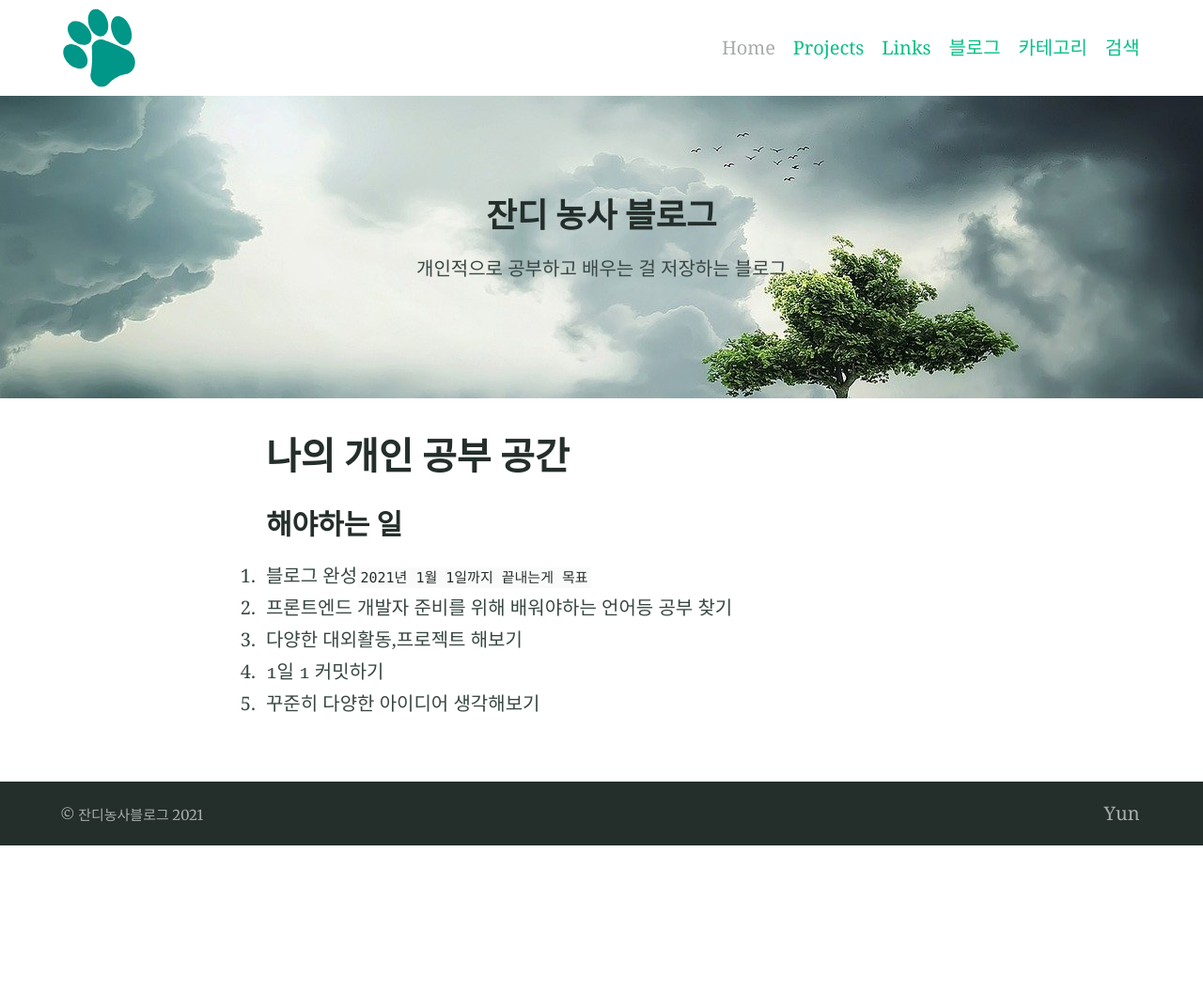
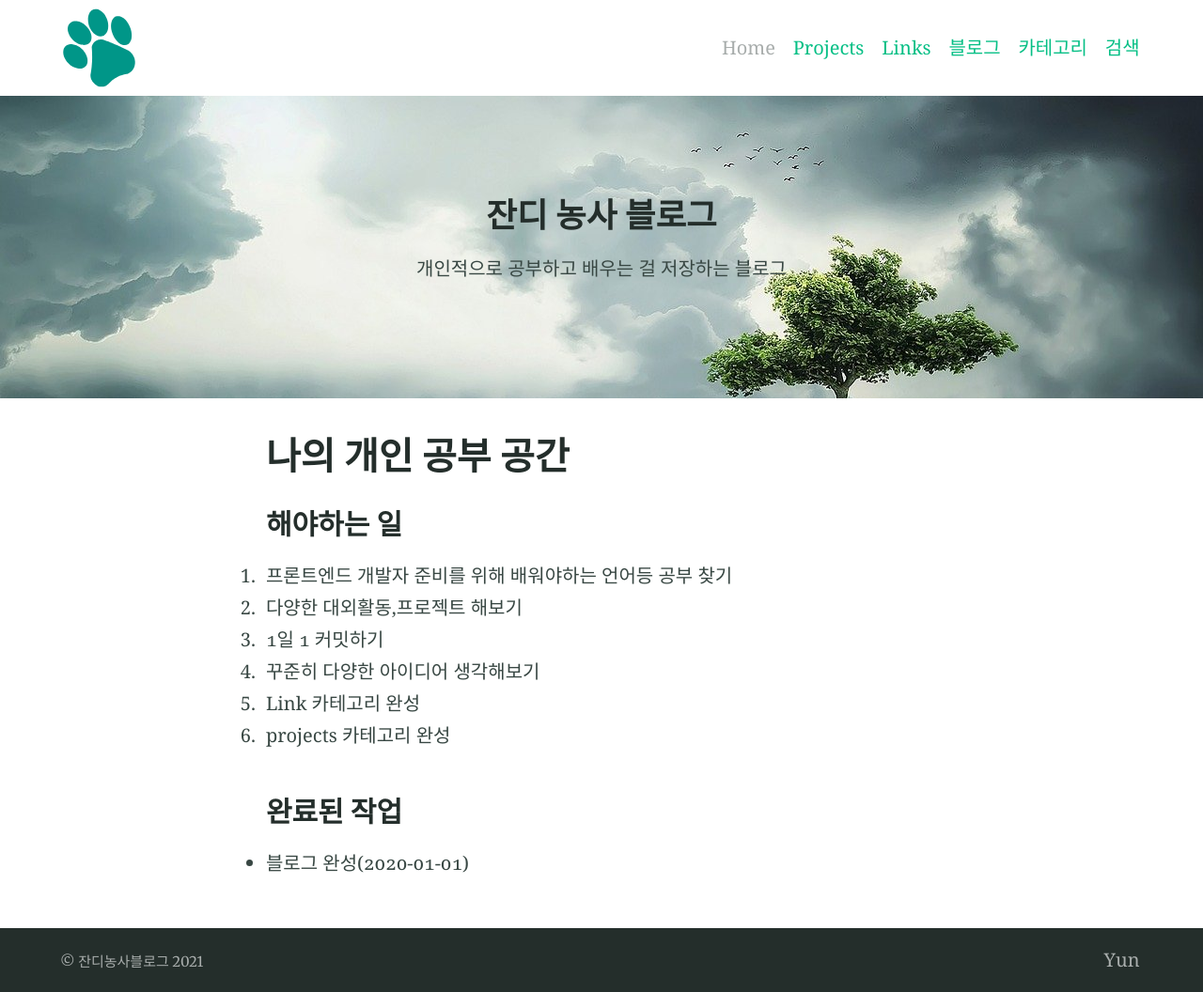
Before and after one commit to EngineerYun/EngineerYun.github.io, a Jekyll site: the page built from index.md, in a window 1280 px wide. Shown: the whole page at 94% size. Built offline with Jekyll 4.4.1, drawn with Linux system fonts in a browser that asks for light colours; before the commit the page ends 900 px from its top, so only the background shows below that.

Commit message:
index 완료된 작업 추가, 해야하는 작업 업데이트

```diff
--- a/index.md
+++ b/index.md
@@ -10,8 +10,12 @@ excerpt: "Alembic is a starting point for [Jekyll](https://jekyllrb.com/) projec
 
 ### 해야하는 일
 
-1. 블로그 완성`2021년 1월 1일까지 끝내는게 목표`
-2. 프론트엔드 개발자 준비를 위해 배워야하는 언어등 공부 찾기
-3. 다양한 대외활동,프로젝트 해보기
-4. 1일 1 커밋하기
-5. 꾸준히 다양한 아이디어 생각해보기
+1. 프론트엔드 개발자 준비를 위해 배워야하는 언어등 공부 찾기
+2. 다양한 대외활동,프로젝트 해보기
+3. 1일 1 커밋하기
+4. 꾸준히 다양한 아이디어 생각해보기
+5. Link 카테고리 완성
+6. projects 카테고리 완성
+
+### 완료된 작업
+* 블로그 완성(2020-01-01)
```
